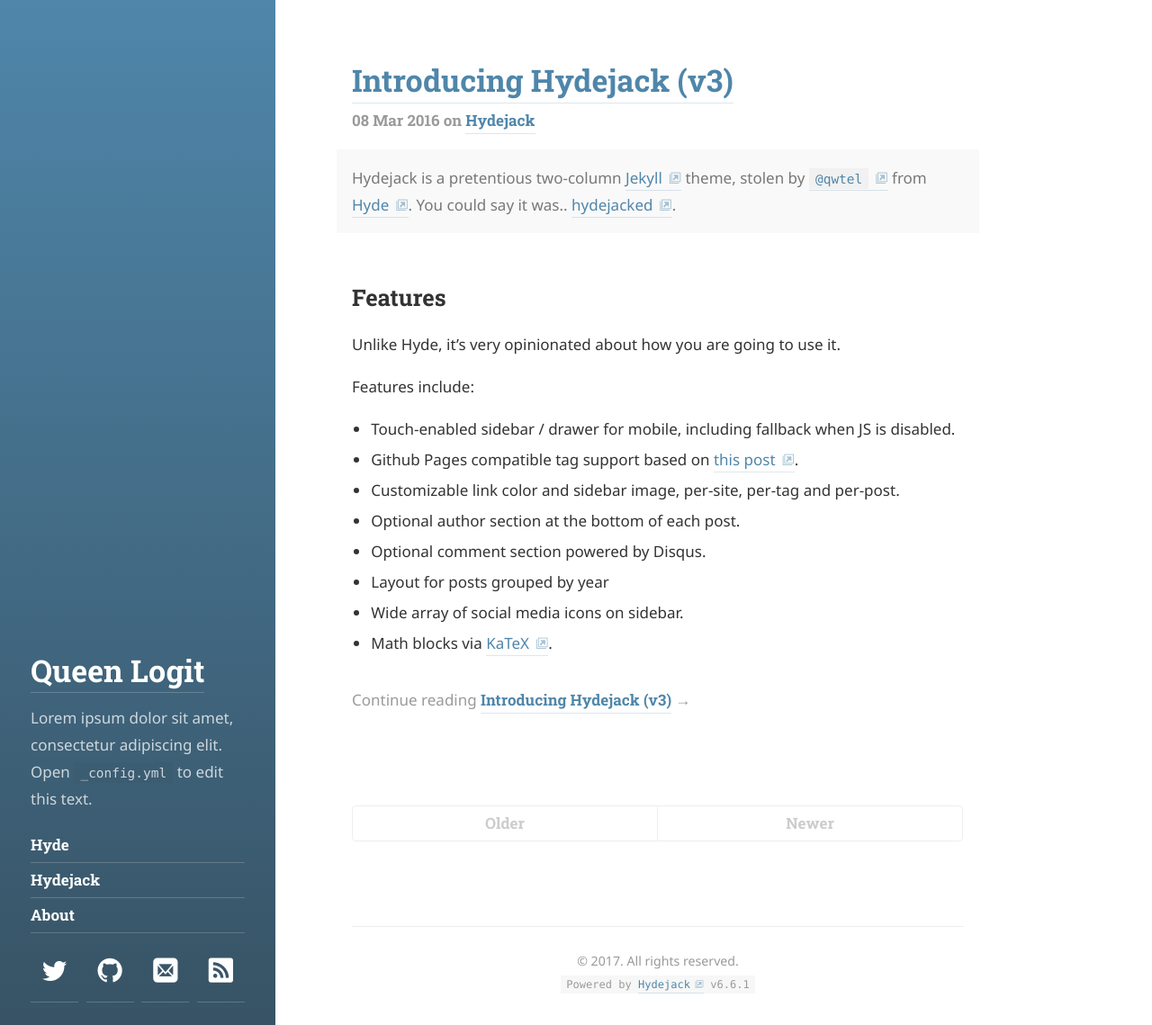
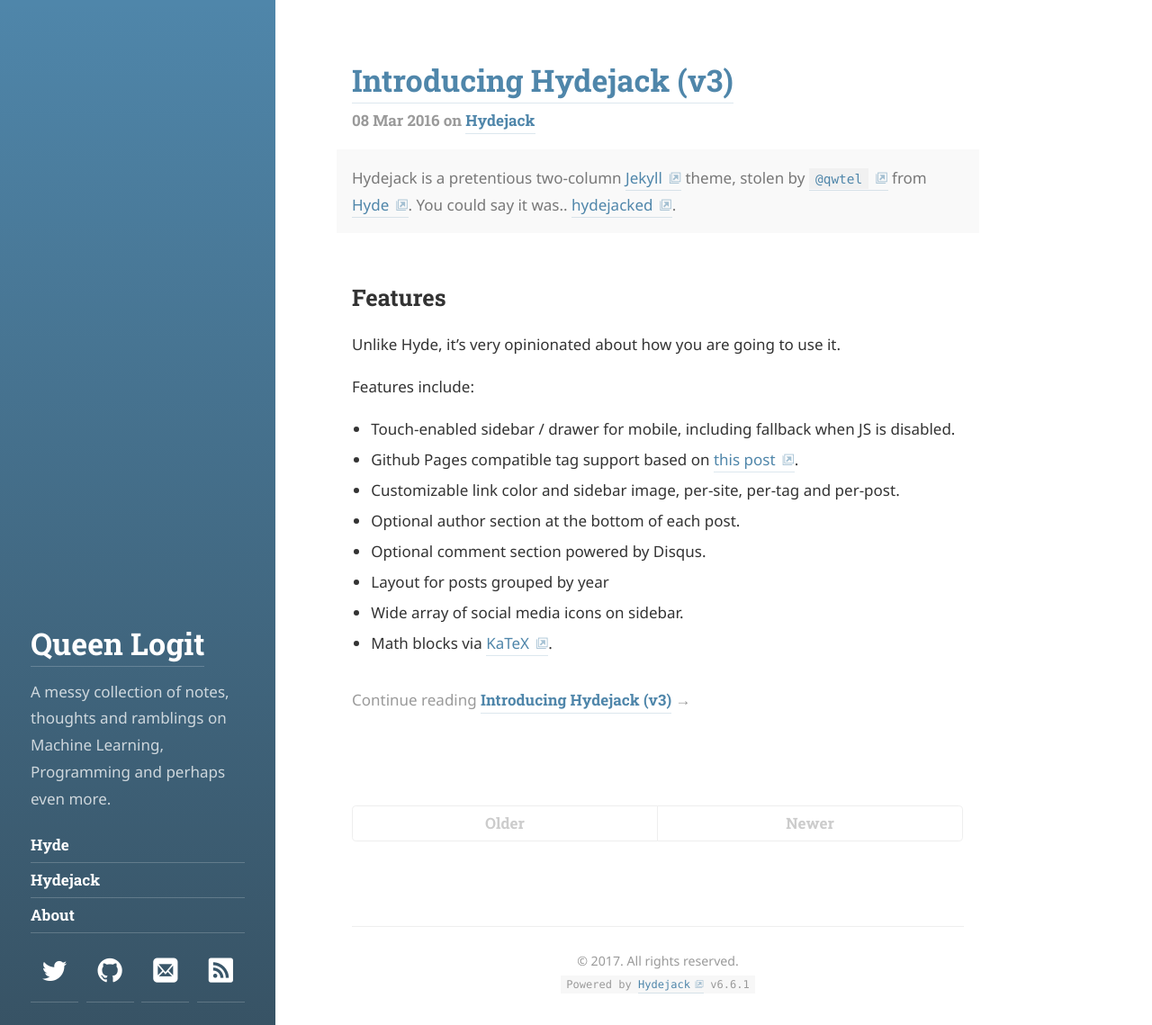
Before and after one commit to davidmrdavid/davidmrdavid.github.io, a Jekyll site: the page built from index.html, in a window 1280 px wide and 1139 px high. Shown: the whole window at 90% size. Built offline with Jekyll 4.4.1, drawn with Linux system fonts in a browser that asks for light colours; some web fonts are replaced; the list of posts is cut into pages by our own code.

Commit message:
preliminary edits to _config.yml

```diff
--- a/_config.yml
+++ b/_config.yml
@@ -2,24 +2,24 @@
 #  User configuration
 # -----------------------------------------------------------------------------
 
-title: Queen Logit
+# Two things to note:
+# 1. url MUST be <username>.github.io for jekyll to render in GH Pages
+# 2. baseurl MUST be '' in order for jekyll to render in GH pages when on
+#    blog mode. Else, it should be set to '/<reponame>' and live under the
+#    gh-pages branch of the repository.
 
-# The unique resource location of your page.
-# Set to `https://<username>.github.io` when hosting on GitHub Pages
-url:                 https://davidmrdavid.github.io
-
-# Set to '' when hosting a blog on GitHub Pages, ie on `//<username>.github.io`
-# Set to '/<reponame>' when using the `gh-pages` branch of a repository
-baseurl:             ''
+title  : Queen Logit
+url    : https://davidmrdavid.github.io
+baseurl: ''
 
 # A very short description of your page
-tagline:             A pretentious two-column Jekyll theme.
+tagline: Yet another blog on ML. Who would have guessed?
 
 # A short description of the page, used in the sidebar and as fallback for the meta description tag.
 # Markdown enabled, but don't use more than one paragraph (enforced by `>`)
 description:         >
-  Lorem ipsum dolor sit amet, consectetur adipiscing elit.
-  Open `_config.yml` to edit this text.
+  A messy collection of notes, thoughts and ramblings on Machine Learning, Programming and
+  perhaps even more.
 
 # This should be the same author as first entry in `_data/authors.yml`
 author:
@@ -59,11 +59,6 @@
 # Pagination configuration (used by the `blog` layout)
 paginate:            5
 paginate_path:       '/page-:num/'
-
-# If you are upgrading form a v5 verison of Hydejack, uncomment the two lines below,
-# so that the location of the feed XML stays the same.
-# feed:
-#   path:              atom.xml
 
 # Set to true when building with the `--lsi` option
 # See: https://jekyllrb.com/docs/variables/#site-variables
```
